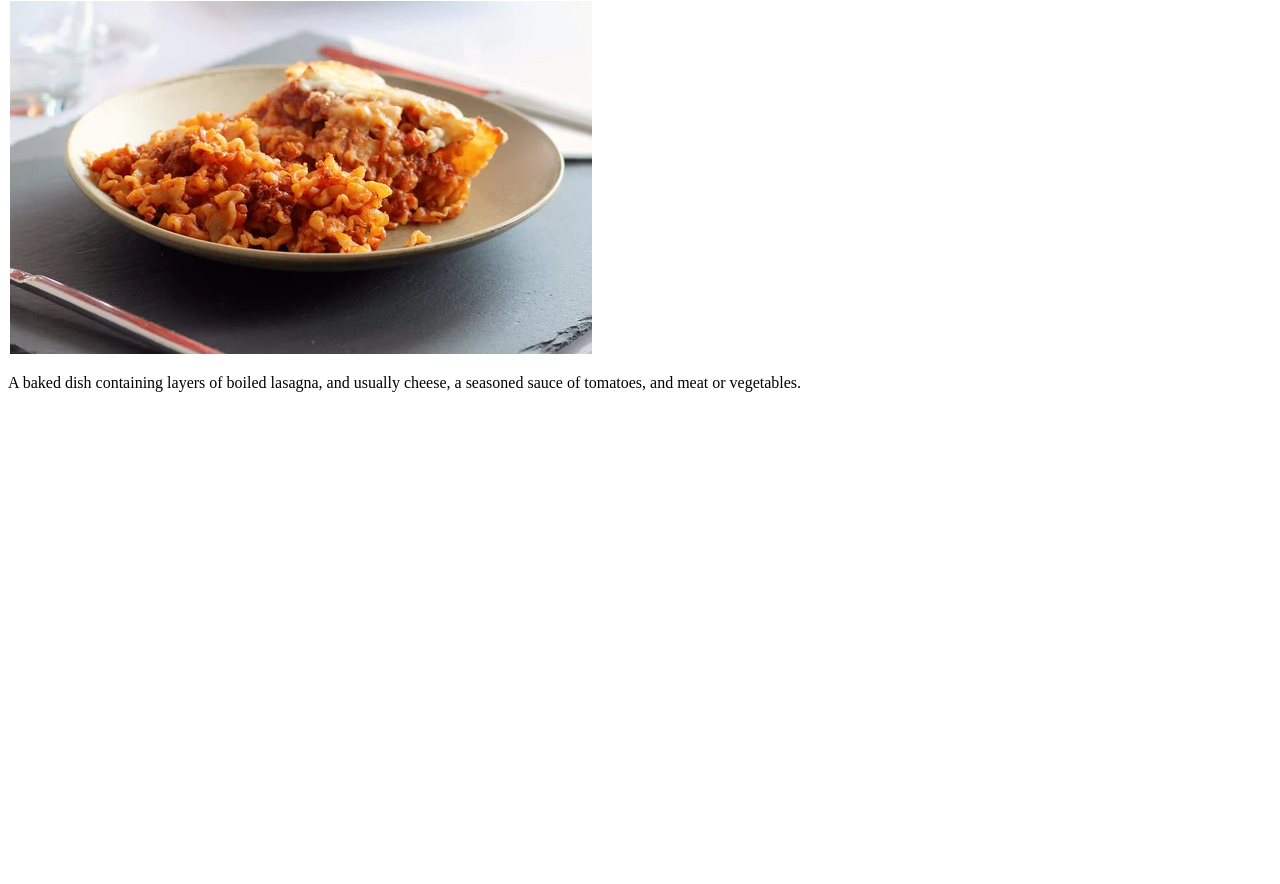
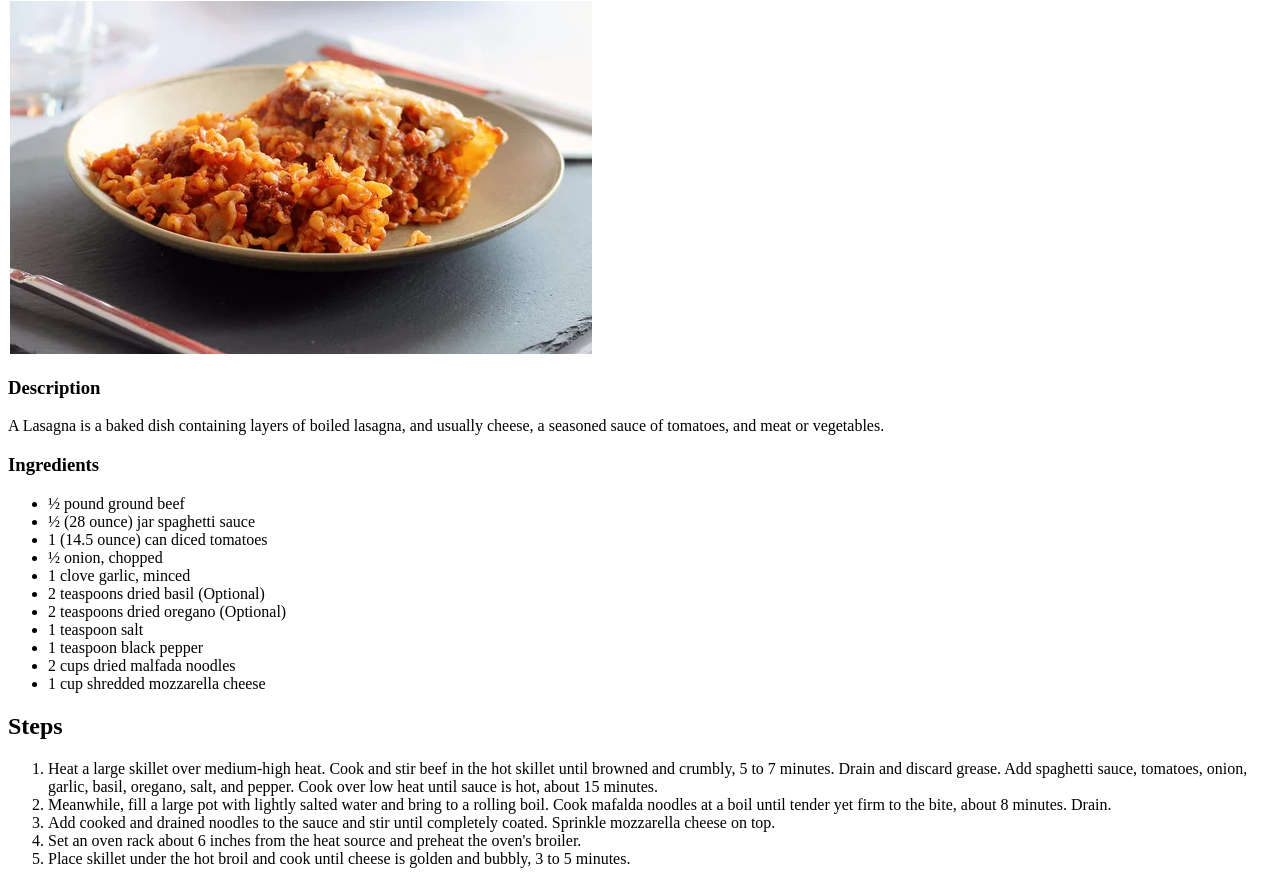
Before and after one commit to emberavenge/odin-recipes, a plain HTML site: page recipes/lasagna.html in a window 1280 px wide. Shown: the part 79-963 px from the top of the page. Before the commit the page ends 800 px from the top, so only its background shows below. Drawn offline with Linux system fonts and the light colour scheme.

Commit message:
Lasagna page completed

```diff
--- a/recipes/lasagna.html
+++ b/recipes/lasagna.html
@@ -9,6 +9,29 @@
 <body>
     <h1>Skillet Lasagna</h1>
         <img src="lasagna.png" alt="A picture of a plate of lasagna on a black table cloth">
-    <p>A baked dish containing layers of boiled lasagna, and usually cheese, a seasoned sauce of tomatoes, and meat or vegetables.</p>
+    <h3>Description</h3>
+        <p>A Lasagna is a baked dish containing layers of boiled lasagna, and usually cheese, a seasoned sauce of tomatoes, and meat or vegetables.</p>
+    <h3>Ingredients</h3>
+        <ul>
+            <li>½ pound ground beef</li>
+            <li>½ (28 ounce) jar spaghetti sauce</li>
+            <li> 1 (14.5 ounce) can diced tomatoes</li>
+            <li>½ onion, chopped</li>
+            <li>1 clove garlic, minced</li>
+            <li>2 teaspoons dried basil (Optional)</li>
+            <li>2 teaspoons dried oregano (Optional)</li>
+            <li>1 teaspoon salt </li>
+            <li>1 teaspoon black pepper</li>
+            <li>2 cups dried malfada noodles</li>
+            <li>1 cup shredded mozzarella cheese</li>
+        </ul>
+    <h2>Steps</h3>
+        <ol>
+            <li>Heat a large skillet over medium-high heat. Cook and stir beef in the hot skillet until browned and crumbly, 5 to 7 minutes. Drain and discard grease. Add spaghetti sauce, tomatoes, onion, garlic, basil, oregano, salt, and pepper. Cook over low heat until sauce is hot, about 15 minutes.</li>
+            <li>Meanwhile, fill a large pot with lightly salted water and bring to a rolling boil. Cook mafalda noodles at a boil until tender yet firm to the bite, about 8 minutes. Drain.</li>
+            <li>Add cooked and drained noodles to the sauce and stir until completely coated. Sprinkle mozzarella cheese on top.</li>
+            <li>Set an oven rack about 6 inches from the heat source and preheat the oven's broiler.</li>
+            <li>Place skillet under the hot broil and cook until cheese is golden and bubbly, 3 to 5 minutes.</li>
+        </ol>
 </body>
 </html>
```
